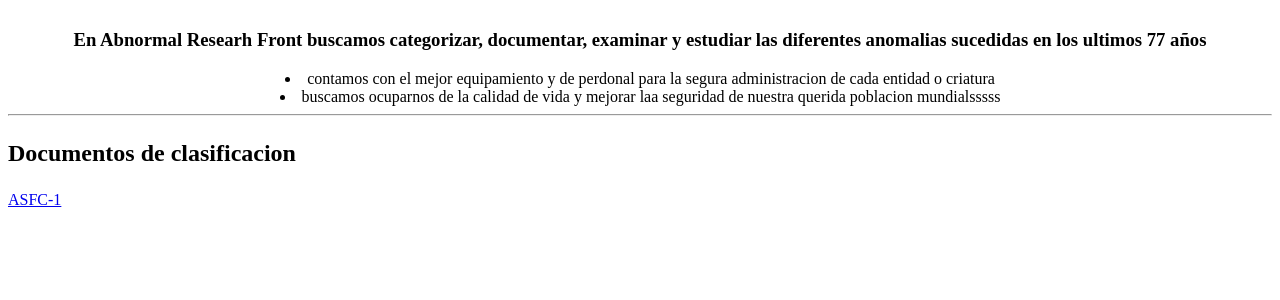
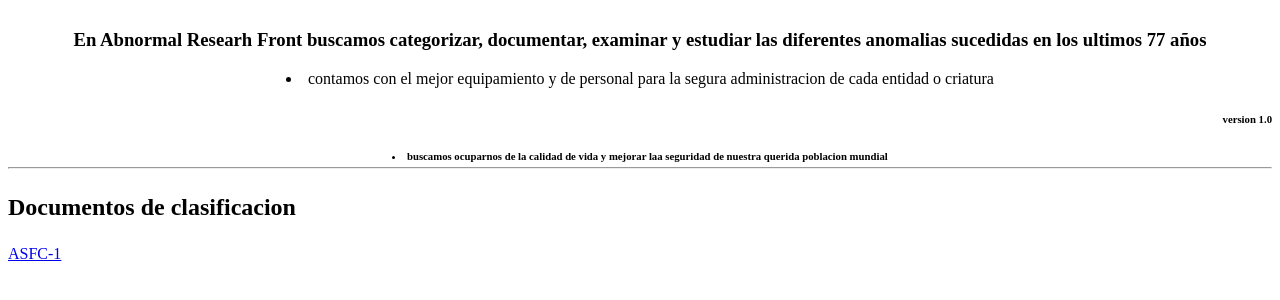
Before and after one commit to Millerhaha1/miller, a plain HTML site: page index.html in a window 1280 px wide. Shown: the part 72-372 px from the top of the page. Drawn offline with Linux system fonts and the light colour scheme.

Commit message:
Update index.html

```diff
--- a/index.html
+++ b/index.html
@@ -8,8 +8,9 @@
  <body>
      <h1><p align="center">Bienvenido a la base de datos de la compa&#241;ia</p></h1>
      <h3><p align="center">En Abnormal Researh Front buscamos categorizar, documentar, examinar y estudiar las diferentes anomalias sucedidas en los ultimos 77 años</p></h3>
-     <li align="center">contamos con el mejor equipamiento y de perdonal para la segura administracion de cada entidad o criatura</li>
-     <li align="center">buscamos ocuparnos de la calidad de vida y mejorar laa seguridad de nuestra querida poblacion mundialsssss</li>
+     <li align="center">contamos con el mejor equipamiento y de personal para la segura administracion de cada entidad o criatura</li>
+     <h6 align="right">version 1.0<h6>
+     <li align="center">buscamos ocuparnos de la calidad de vida y mejorar laa seguridad de nuestra querida poblacion mundial</li>
      <hr>
      <h2><p>Documentos de clasificacion  </p></h2>
      <A HREF="https://millerhaha1.github.io/doctor-de-notre-dame/"> ASFC-1</A>
```
